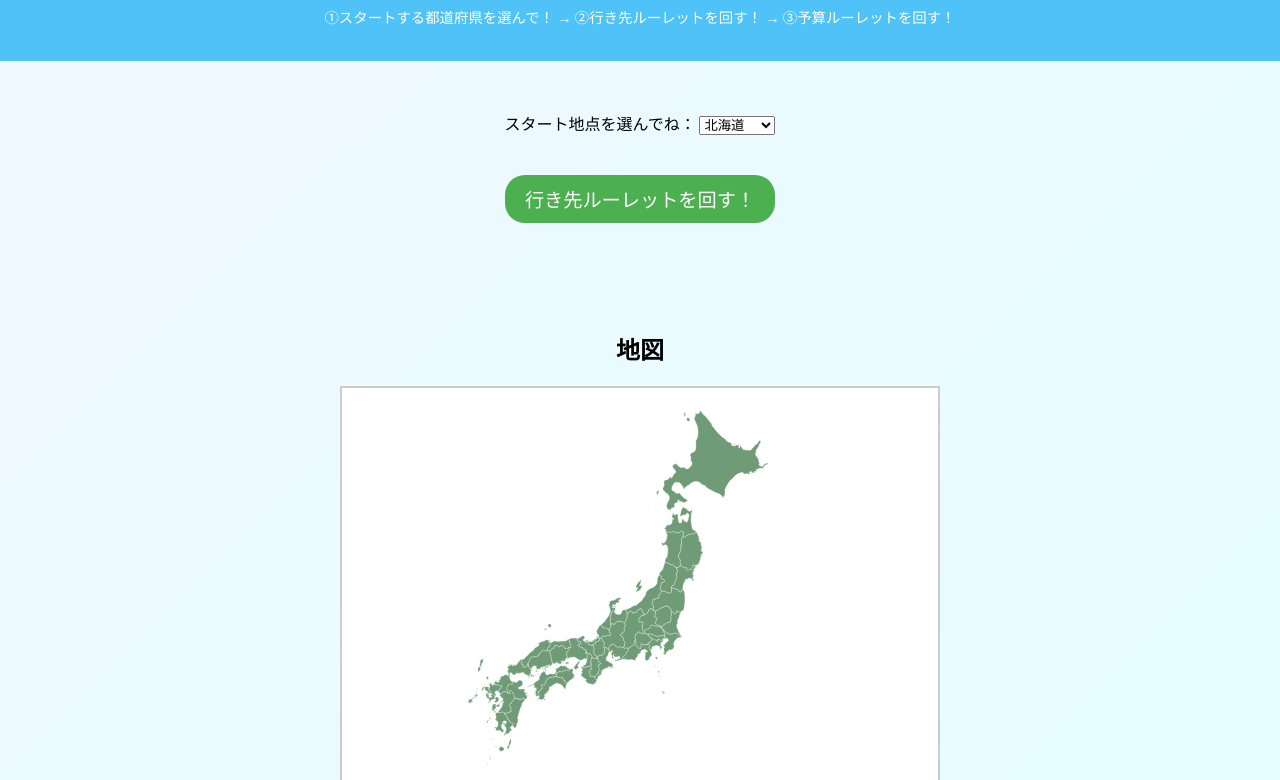
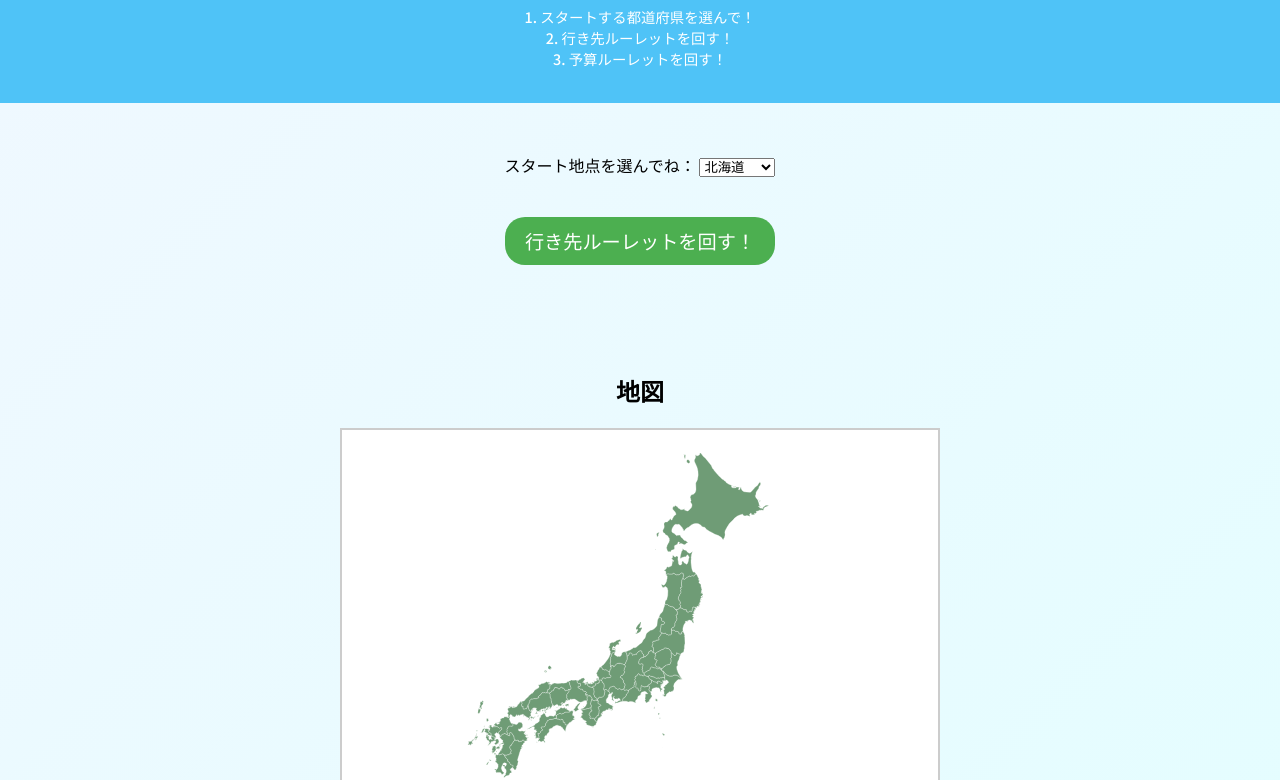
Before and after one commit to MokomoS/rullet-tabi, a plain HTML site: page index.html in a window 1280 px wide. Shown: the part 103-883 px from the top of the page. Drawn offline with nearby package versions, Linux system fonts and the light colour scheme.

Commit message:
Update index.html

```diff
--- a/index.html
+++ b/index.html
@@ -13,7 +13,7 @@
   <header>
     <h1>2025年GWルーレット旅へ出発！</h1>
     <p id="howto">
-      ①スタートする都道府県を選んで！ → ②行き先ルーレットを回す！ → ③予算ルーレットを回す！
+      1. スタートする都道府県を選んで！<br>2. 行き先ルーレットを回す！<br>3. 予算ルーレットを回す！
     </p>
   </header>
 
```
